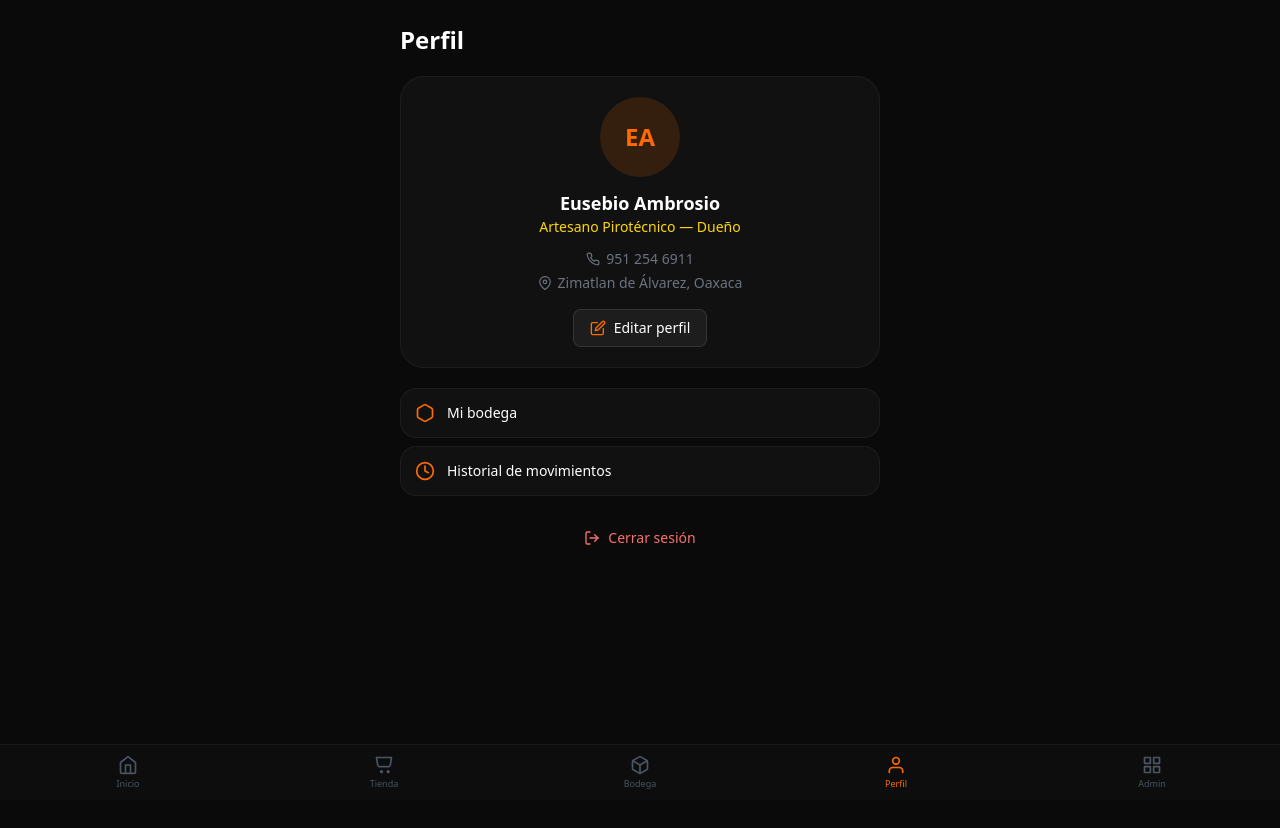
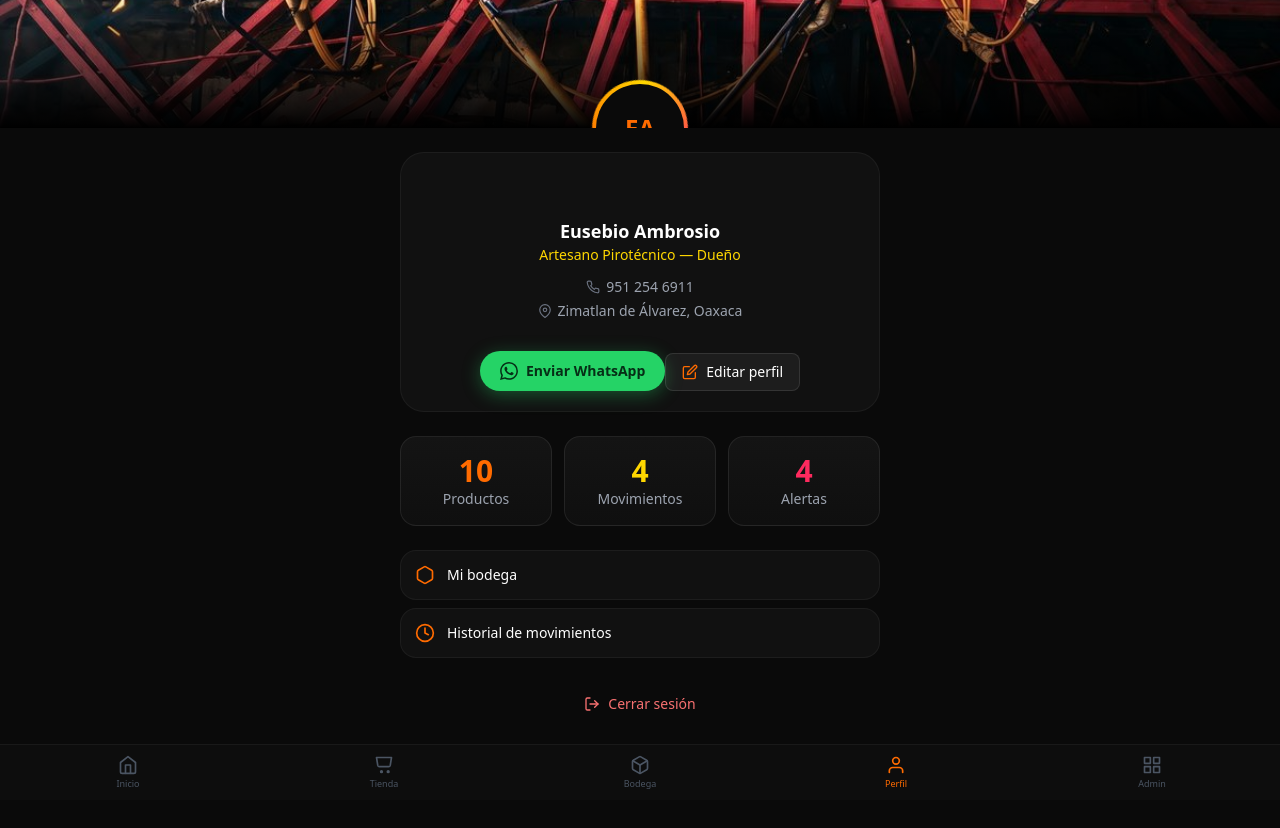
Before and after one commit to turbillon50/pirotecnia-kyo, a Next.js app: page /perfil in a window 1280 px wide. Shown: the top 828 px of the page. Before the commit the page ends 800 px from the top, so only its background shows below. Built offline with nearby package versions, Linux system fonts and the light colour scheme.

Commit message:
feat: batch mejoras 1-7 — page.tsx

```diff
--- a/src/app/perfil/page.tsx
+++ b/src/app/perfil/page.tsx
@@ -2,38 +2,99 @@
 import { motion } from 'framer-motion';
 import Link from 'next/link';
 import { demoProfile } from '@/lib/demo-data';
-import { IconPhone, IconMapPin, IconEdit, IconLogout, IconBox, IconClock } from '@/components/icons';
+import {
+  IconPhone,
+  IconMapPin,
+  IconEdit,
+  IconLogout,
+  IconBox,
+  IconClock,
+} from '@/components/icons';
+
+const menu = [
+  { href: '/app', label: 'Mi bodega', icon: <IconBox c="#FF6B00" /> },
+  {
+    href: '/app/movimientos',
+    label: 'Historial de movimientos',
+    icon: <IconClock c="#FF6B00" />,
+  },
+];
+
+const stats = [
+  { label: 'Productos', value: 10, color: '#FF6B00' },
+  { label: 'Movimientos', value: 4, color: '#FFD700' },
+  { label: 'Alertas', value: 4, color: '#FF2A5E' },
+];
 
 export default function PerfilPage() {
-  const menu = [
-    { href: '/app', label: 'Mi bodega', icon: <IconBox c="#FF6B00" /> },
-    { href: '/app/movimientos', label: 'Historial de movimientos', icon: <IconClock c="#FF6B00" /> },
-  ];
-
   return (
     <motion.main
-      initial={{ opacity: 0, y: 16 }}
-      animate={{ opacity: 1, y: 0 }}
+      initial="hidden"
+      animate="visible"
+      variants={{
+        hidden: {},
+        visible: { transition: { staggerChildren: 0.08 } },
+      }}
+      className="min-h-screen bg-[#0a0a0a] text-white"
+    >
+      {/* Header Hero */}
+      <section className="relative h-32 overflow-hidden">
+        <img
+          src="/brand/taller/castillo.jpg"
+          alt="Taller"
+          className="absolute inset-0 w-full h-full object-cover"
+        />
+        <div className="absolute inset-0 bg-gradient-to-t from-black to-transparent" />
+        <div className="absolute inset-0 flex justify-center items-end">
+          <div className="relative -mb-12">
+            <motion.div
+              className="w-24 h-24 rounded-full p-1"
+              style={{ background: 'conic-gradient(from 0deg, #FF6B00, #FFD700, #FF2A5E, #FF6B00)' }}
+              animate={{ rotate: 360 }}
+              transition={{ repeat: Infinity, duration: 8, ease: 'linear' }}
+            >
+              <motion.div
+                className="w-full h-full rounded-full bg-[#0a0a0a] flex items-center justify-center text-[#FF6B00] font-black text-2xl"
+                animate={{ rotate: -360 }}
+                transition={{ repeat: Infinity, duration: 8, ease: 'linear' }}
+              >
+                EA
+              </motion.div>
+            </motion.div>
+          </div>
+        </div>
+      </section>
+
+      {/* Profile Card */}
+      <motion.div
+        className="max-w-lg mx-auto px-4 pt-6"
+        variants={{ hidden: { opacity: 0, y: 16 }, visible: { opacity: 1, y: 0 } }}
         transition={{ duration: 0.25 }}
-      className="max-w-lg mx-auto px-4 pt-6 pb-4"
       >
-      <h1 className="text-2xl font-black text-white mb-5">Perfil</h1>
-
-      <div className="bg-[#111] rounded-[var(--r-lg)] p-5 border border-white/5 mb-5 text-center">
-        <div className="w-20 h-20 rounded-full bg-[#FF6B00]/15 flex items-center justify-center mx-auto mb-3 text-[#FF6B00] font-black text-2xl">
-          EA
-        </div>
+        <div className="bg-[#111] rounded-[var(--r-lg)] p-5 pt-16 border border-white/5 text-center">
           <p className="text-white font-bold text-lg">{demoProfile.nombre}</p>
           <p className="text-[#FFD700] text-sm font-medium mb-3">{demoProfile.rol}</p>
 
-        <div className="flex items-center justify-center gap-1.5 text-gray-500 text-sm mb-1">
+          <div className="flex items-center justify-center gap-1.5 text-gray-400 text-sm mb-1">
             <IconPhone c="#6b7280" s={14} />
             {demoProfile.telefono}
           </div>
-        <div className="flex items-center justify-center gap-1.5 text-gray-500 text-sm">
+          <div className="flex items-center justify-center gap-1.5 text-gray-400 text-sm mb-4">
             <IconMapPin c="#6b7280" s={14} />
             {demoProfile.ubicacion}
           </div>
+
+          <a href="https://wa.me/5219512546911" target="_blank" rel="noopener noreferrer">
+            <motion.span
+              whileTap={{ scale: 0.97 }}
+              className="inline-flex items-center gap-2 bg-[#25D366] text-[#062e16] font-bold py-2.5 px-5 rounded-full text-sm shadow-[0_4px_18px_rgba(37,211,102,0.35)]"
+            >
+              <svg viewBox="0 0 24 24" className="w-4.5 h-4.5" width="18" height="18" fill="currentColor">
+                <path d="M17.472 14.382c-.297-.149-1.758-.867-2.03-.967-.273-.099-.471-.148-.67.15-.197.297-.767.966-.94 1.164-.173.199-.347.223-.644.075-.297-.15-1.255-.463-2.39-1.475-.883-.788-1.48-1.761-1.653-2.059-.173-.297-.018-.458.13-.606.134-.133.298-.347.446-.52.149-.174.198-.298.298-.497.099-.198.05-.371-.025-.52-.075-.149-.669-1.612-.916-2.207-.242-.579-.487-.5-.669-.51-.173-.008-.371-.01-.57-.01-.198 0-.52.074-.792.372-.272.297-1.04 1.016-1.04 2.479 0 1.462 1.065 2.875 1.213 3.074.149.198 2.096 3.2 5.077 4.487.709.306 1.262.489 1.694.625.712.227 1.36.195 1.871.118.571-.085 1.758-.719 2.006-1.413.248-.694.248-1.289.173-1.413-.074-.124-.272-.198-.57-.347m-5.421 7.403h-.004a9.87 9.87 0 01-5.031-1.378l-.361-.214-3.741.982.998-3.648-.235-.374a9.86 9.86 0 01-1.51-5.26c.001-5.45 4.436-9.884 9.888-9.884 2.64 0 5.122 1.03 6.988 2.898a9.825 9.825 0 012.893 6.994c-.003 5.45-4.437 9.884-9.885 9.884m8.413-18.297A11.815 11.815 0 0012.05 0C5.495 0 .16 5.335.157 11.892c0 2.096.547 4.142 1.588 5.945L.057 24l6.305-1.654a11.882 11.882 0 005.683 1.448h.005c6.554 0 11.89-5.335 11.893-11.893a11.821 11.821 0 00-3.48-8.413z"/>
+              </svg>
+              Enviar WhatsApp
+            </motion.span>
+          </a>
 
           <Link href="/perfil/editar">
             <motion.div
@@ -46,26 +107,54 @@ export default function PerfilPage() {
           </Link>
         </div>
 
-      <div className="space-y-2 mb-5">
+        {/* Stats Cards */}
+        <motion.div
+          className="grid grid-cols-3 gap-3 mt-6"
+          variants={{ hidden: { opacity: 0, y: 16 }, visible: { opacity: 1, y: 0 } }}
+          transition={{ duration: 0.25 }}
+        >
+          {stats.map((s) => (
+            <div
+              key={s.label}
+              className="kyo-card bg-[#111] border border-white/5 rounded-[var(--r-md)] p-4 text-center"
+            >
+              <p className="text-3xl font-black" style={{ color: s.color }}>
+                {s.value}
+              </p>
+              <p className="text-gray-400 text-sm">{s.label}</p>
+            </div>
+          ))}
+        </motion.div>
+
+        {/* Menu */}
+        <motion.div className="space-y-2 mt-6" variants={{ hidden: {}, visible: {} }}>
           {menu.map((m, i) => (
             <motion.div
               key={m.href}
               initial={{ opacity: 0, y: 16 }}
               animate={{ opacity: 1, y: 0 }}
-            transition={{ duration: 0.25, delay: 0.06 * i }}
+              transition={{ duration: 0.25, delay: i * 0.06 }}
             >
-            <Link href={m.href} className="flex items-center gap-3 bg-[#111] rounded-[var(--r-md)] p-3.5 border border-white/5">
+              <Link
+                href={m.href}
+                className="flex items-center gap-3 bg-[#111] rounded-[var(--r-md)] p-3.5 border border-white/5"
+              >
                 <span className="w-5 h-5">{m.icon}</span>
                 <span className="text-white text-sm font-medium">{m.label}</span>
               </Link>
             </motion.div>
           ))}
-      </div>
+        </motion.div>
 
-      <motion.button whileTap={{ scale: 0.97 }} className="w-full flex items-center justify-center gap-2 text-red-400 text-sm font-medium py-3">
+        {/* Logout */}
+        <motion.button
+          whileTap={{ scale: 0.97 }}
+          className="w-full flex items-center justify-center gap-2 text-red-400 text-sm font-medium py-3 mt-6"
+        >
           <IconLogout s={16} />
           Cerrar sesión
         </motion.button>
+      </motion.div>
     </motion.main>
   );
 }
```
Lines whose indentation alone changed are shown as unchanged.
